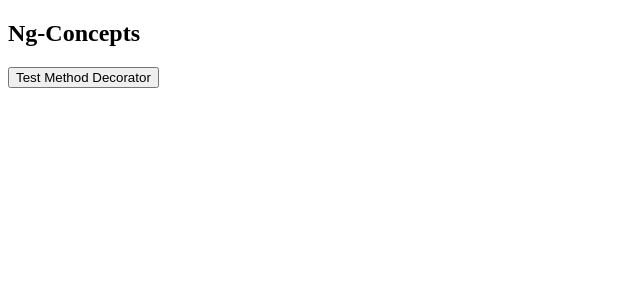
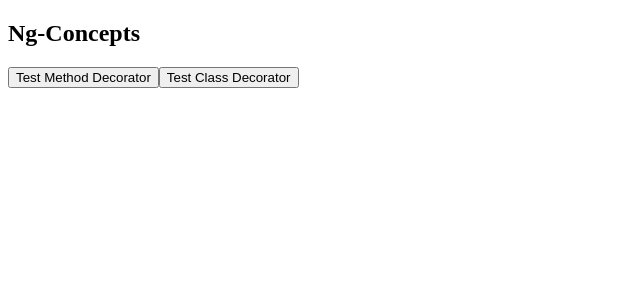
Before and after one commit to surajit1312/ng-concepts, an Angular app: page / in a window 1280 px wide. Shown: the top 300 px of the page, without its empty margins (0-640 px from the left). Built offline with nearby package versions, Linux system fonts and the light colour scheme.

Commit message:
fix[class-decorator]: decorator implemented

```diff
--- a/src/app/app.component.html
+++ b/src/app/app.component.html
@@ -1,2 +1,3 @@
 <h2>Ng-Concepts</h2>
 <button (click)="onClickTestMethodDecorator()">Test Method Decorator</button>
+<button (click)="onClickTestClassDecorator()">Test Class Decorator</button>
--- a/src/app/app.component.ts
+++ b/src/app/app.component.ts
@@ -23,6 +23,10 @@ export class AppComponent implements OnInit {
     const testClass: TestClass = new TestClass();
     console.log('Test class has been created', testClass);
   }
+
+  onClickTestClassDecorator(): void {
+    this.createClass();
+  }
 }
 
 @LogClass({ prefix: 'Hello' })
```
